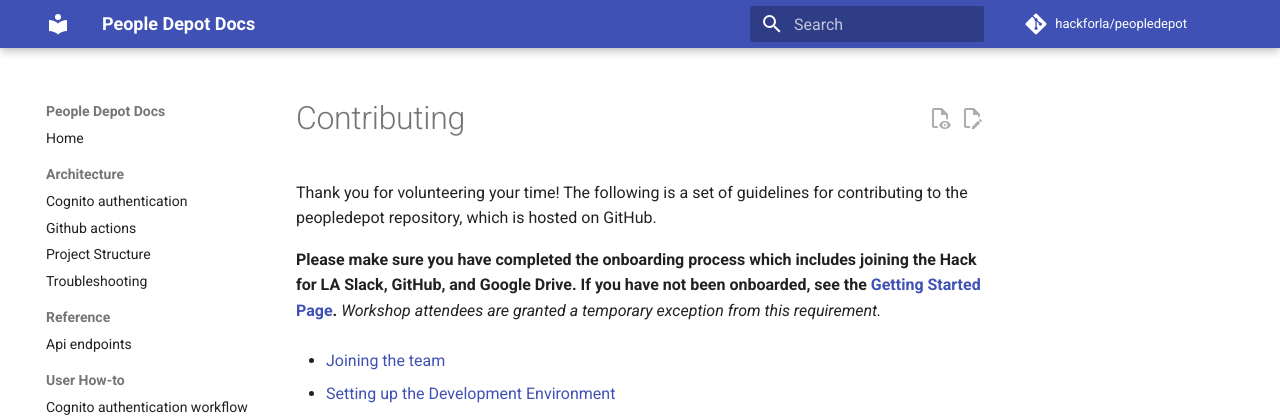
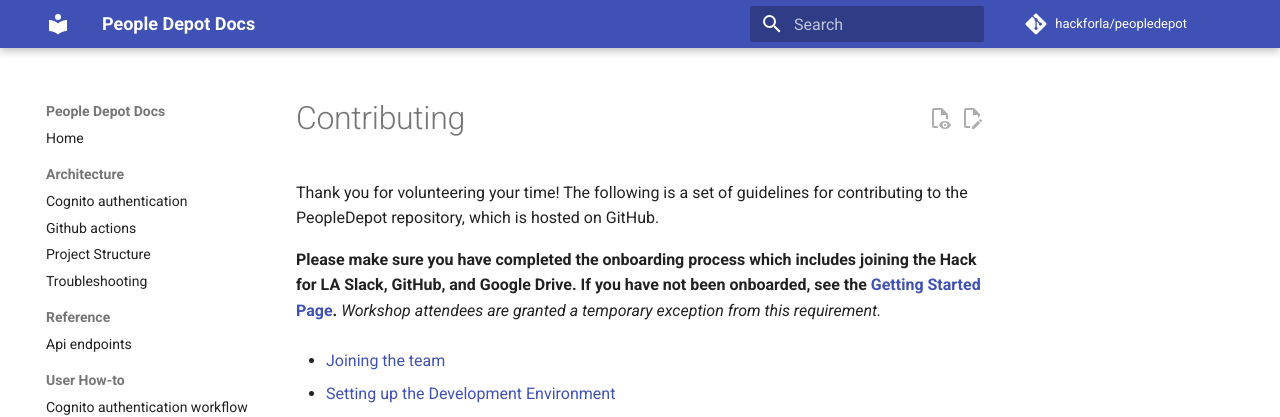
Before and after one commit to hackforla/peopledepot, an MkDocs documentation site: the page built from docs/contributing/index.md, in a window 1280 px wide. Shown: the top 417 px of the page. Built offline with MkDocs 1.6.1 and Material for MkDocs 9.7.7, drawn with Linux system fonts in a browser that asks for light colours; comment, search, counter and statistics services are not loaded.

Commit message:
Corrected typo

```diff
--- a/docs/contributing/index.md
+++ b/docs/contributing/index.md
@@ -1,6 +1,6 @@
 # Contributing
 
-Thank you for volunteering your time! The following is a set of guidelines for contributing to the peopledepot repository, which is hosted on GitHub.
+Thank you for volunteering your time! The following is a set of guidelines for contributing to the PeopleDepot repository, which is hosted on GitHub.
 
 **Please make sure you have completed the onboarding process which includes joining the Hack for LA Slack, GitHub, and Google Drive. If you have not been onboarded, see the [Getting Started Page](https://www.hackforla.org/getting-started).** _Workshop attendees are granted a temporary exception from this requirement._
 
```
